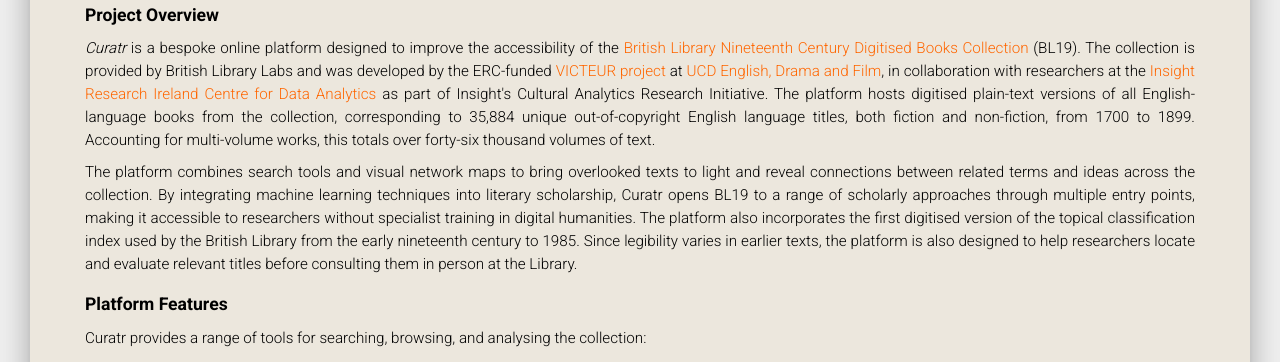
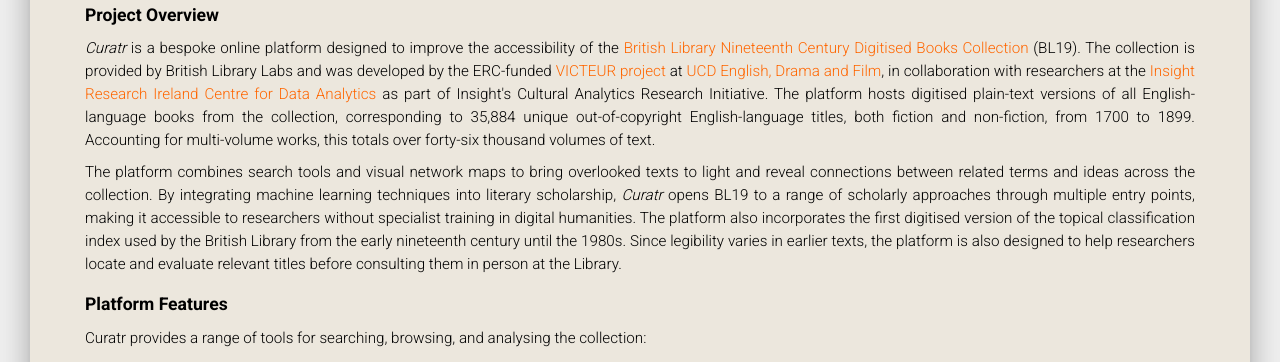
Before and after one commit to derekgreene/curatr, a Flask app: template code/templates/about.html in a window 1280 px wide. Shown: the part 428-790 px from the top of the page. Run offline with Flask 3, Linux system fonts and the light colour scheme; the template is opened without the code that fills it, so the values that code supplies are empty; parts of the project's set-up code (start-up, migrations or seed data) failed here and were passed over; some libraries are stand-ins or nearby versions.

Commit message:
Update About text

```diff
--- a/code/templates/about.html
+++ b/code/templates/about.html
@@ -33,14 +33,14 @@
     <a href='http://www.ucd.ie/englishdramafilm/' target='_blank'>UCD English, Drama and Film</a>, in collaboration with
     researchers at the <a href='http://www.insight-centre.org/' target='_blank'>Insight Research Ireland Centre for Data Analytics</a>
     as part of Insight's Cultural Analytics Research Initiative. The platform hosts digitised plain-text versions of all
-      English-language books from the collection, corresponding to 35,884 unique out-of-copyright English language titles, both fiction and
+    English-language books from the collection, corresponding to 35,884 unique out-of-copyright English-language titles, both fiction and
     non-fiction, from 1700 to 1899. Accounting for multi-volume works, this totals over forty-six thousand volumes of text.</p>
 
     <p class="text-justify">The platform combines search tools and visual network maps to bring overlooked texts to light and
     reveal connections between related terms and ideas across the collection. By integrating machine learning techniques into
-      literary scholarship, Curatr opens BL19 to a range of scholarly approaches through multiple entry points, making it
+    literary scholarship, <i>Curatr</i> opens BL19 to a range of scholarly approaches through multiple entry points, making it
     accessible to researchers without specialist training in digital humanities. The platform also incorporates the first
-      digitised version of the topical classification index used by the British Library from the early nineteenth century to 1985.
+    digitised version of the topical classification index used by the British Library from the early nineteenth century until the 1980s.
     Since legibility varies in earlier texts, the platform is also designed to help researchers locate and evaluate relevant
     titles before consulting them in person at the Library.</p>
 
--- a/code/templates/block-login.html
+++ b/code/templates/block-login.html
@@ -1,8 +1,8 @@
 <h2>Curatr &mdash; Sign In</h2>
-    <p class="text-justify"><i>Curatr</i> is a bespoke online platform designed to improve the accessibility of the <a href="https://doi.org/10.21250/db14" target="_blank">British Library Nineteenth Century Digitised Books Collection</a> (BL19), corresponding to over thirty-five thousand unique English language titles, both fiction and non-fiction, from 1700 to 1899. The platform is specifically designed for humanities scholars and offers comprehensive search functionality by keyword, author, category, and date.
-    A series of short instructional videos on the use and functionality of Curatr is <a href="https://projectvicteur.com/2023/01/10/curatr-videos/" target="_blank">available on the VICTEUR project website</a>.
+    <p class="text-justify"><i>Curatr</i> is a bespoke online platform designed to improve the accessibility of the <a href="https://doi.org/10.21250/db14" target="_blank">British Library Nineteenth Century Digitised Books Collection</a> (BL19) for humanities scholars. The collection comprises over thirty-five thousand unique English-language titles, both fiction and non-fiction, spanning 1700 to 1899. The platform offers comprehensive search functionality by keyword, author, category, and date.
+    A series of short instructional videos on the use and functionality of <i>Curatr</i> is <a href="https://projectvicteur.com/2023/01/10/curatr-videos/" target="_blank">available on the VICTEUR project website</a>.
     </p>
-    <p class="text-left">Please sign in below if you have an existing account, or request an account to access Curatr:</p>
+    <p class="text-left">Please sign in below if you have an existing account, or request an account to access <i>Curatr</i>:</p>
 <div class="container-login">
     <div class="center-block">
         <form class="form-signin" method="post" action="{{prefix}}/login">
--- a/code/templates/block-welcome.html
+++ b/code/templates/block-welcome.html
@@ -9,8 +9,9 @@
 {% endif %}
 </h2>
 
-<p class="text-justify"><i>Curatr</i> is an online platform which provides access to the <a href="https://doi.org/10.21250/db14" target="_blank">British Library Nineteenth Century Digitised Books Collection</a> (BL19), corresponding to over thirty-five thousand unique English language titles, both fiction and non-fiction, from 1700 to 1899. The platform is specifically designed for humanities scholars to use without the need for extensive technical training and offers comprehensive search functionality by keyword, author, category, and date.</p>
-<p class="text-justify"><i>Curatr</i> includes advanced keyword search and recommendation functions, which help locate your research topics within little known or very long, unwieldy texts. It also supports the development and export of sub-corpora, defined thematically, chronologically and by classification. The development of this system addresses the requirements for online document curation without the need for extensive technical training. A series of short instructional videos on the use and functionality of Curatr is <a href="https://projectvicteur.com/2023/01/10/curatr-videos/" target="_blank">available on the VICTEUR project website</a>.</p>
+<p class="text-justify"><i>Curatr</i> is an online platform designed to improve the accessibility of the <a href="https://doi.org/10.21250/db14" target="_blank">British Library Nineteenth Century Digitised Books Collection</a> (BL19) for humanities scholars. The collection comprises over thirty-five thousand unique English-language titles, both fiction and non-fiction, spanning 1700 to 1899, and incorporates the first digitised version of the topical classification system used by the British Library from the early nineteenth century until the 1980s.</p>
+
+<p class="text-justify">The platform requires no extensive technical training and offers comprehensive search functionality by keyword, author, category, and date. Its advanced keyword search and recommendation functions help locate research topics within little-known or lengthy, unwieldy texts, whilst semantic network visualisations surface overlooked works and identify related terminology and cognitive associations across the digitised plain-text collection. <i>Curatr</i> also supports the development and export of sub-corpora, defined thematically, chronologically, and by classification. A series of short instructional videos on the use and functionality of <i>Curatr</i> is <a href="https://projectvicteur.com/2023/01/10/curatr-videos/" target="_blank">available on the VICTEUR project website</a>.</p>
 
 <hr>
 <p class="text-justify">This project has received funding from the <a target="_blank" href="https://erc.europa.eu/">European Research Council (ERC)</a> under the European Union’s Horizon 2020 research and innovation programme (grant agreement No 884951) and is based at <a target="_blank" href="https://www.ucd.ie/">University College Dublin</a>. The project is being undertaken by members of the <a href='http://www.ucd.ie/englishdramafilm/' target='_blank'>UCD English, Drama and Film</a>, in collaboration with researchers from the <a href='http://www.insight-centre.org/' target='_blank'>Insight Research Ireland Centre for Data Analytics</a> at UCD. The BL19 digitised book collection was provided by British Library Labs. For more details, please contact us via <a href="mailto:ucdcuratr@gmail.com">email</a>.</p>
```
Lines whose indentation alone changed are shown as unchanged.
